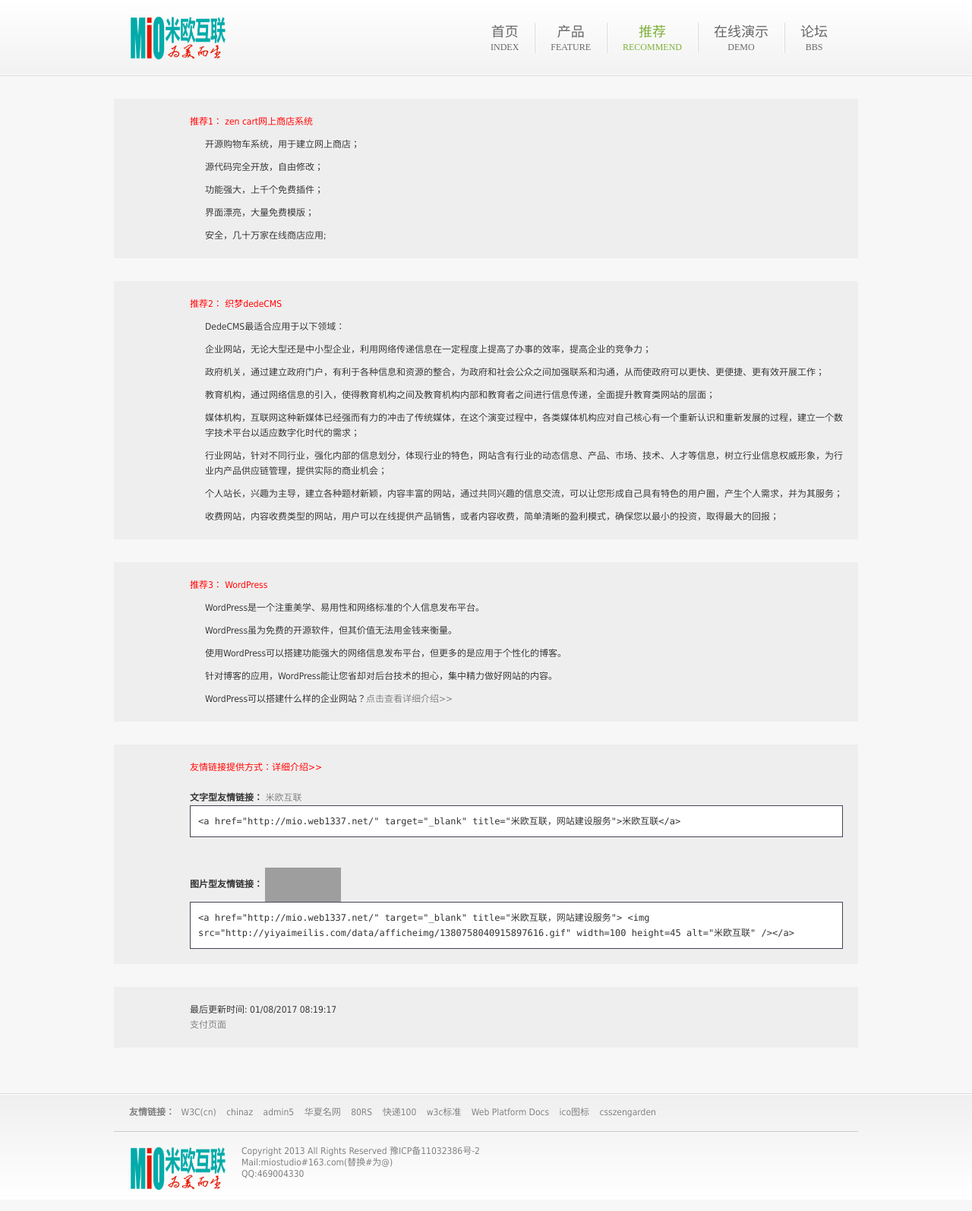
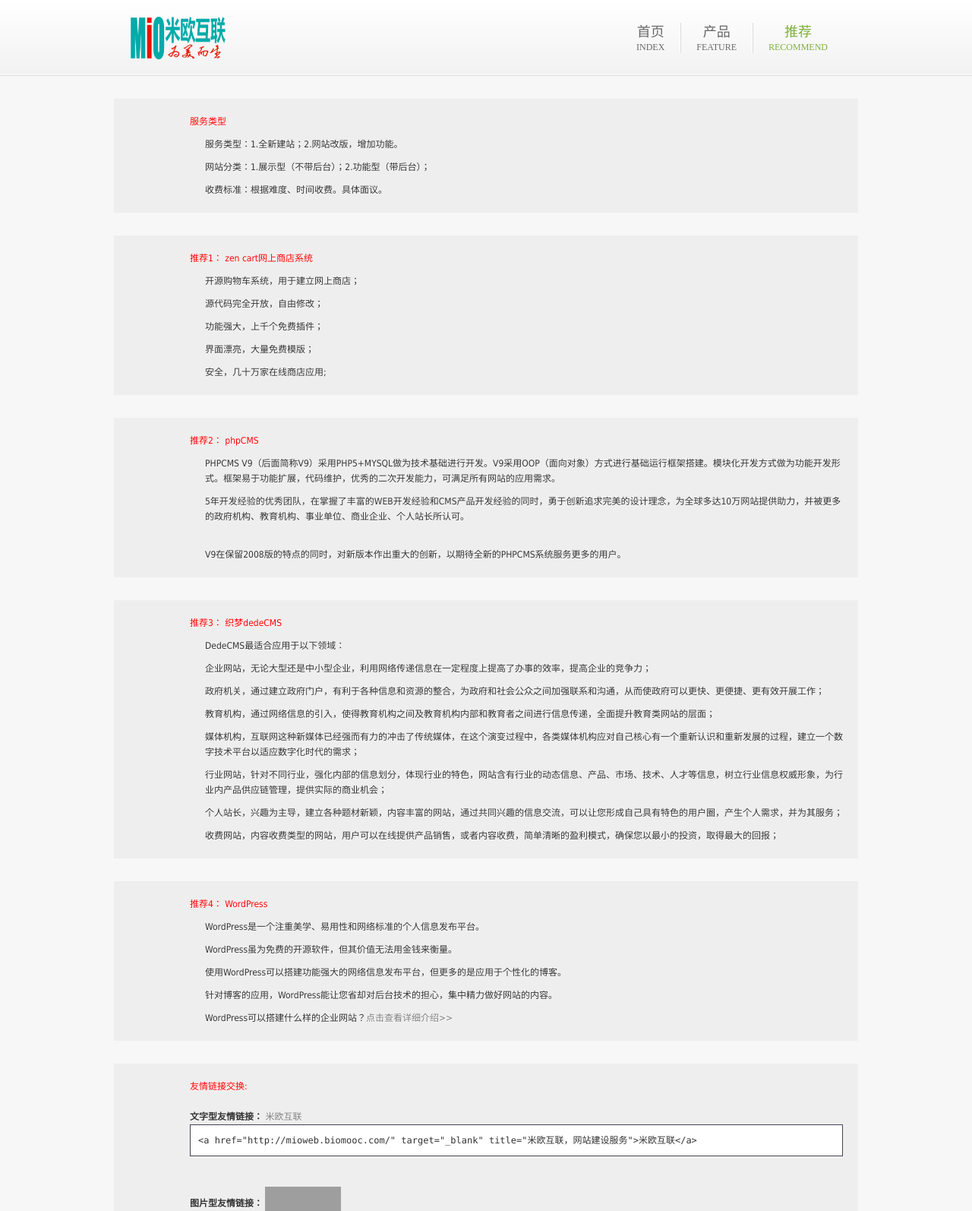
Before and after one commit to DawnEve/mioweb, a plain HTML site: page recommend.html in a window 1280 px wide. Shown: the top 1594 px of the page at 76% size. Drawn offline with Linux system fonts and the light colour scheme; grey boxes are pictures that could not be loaded.

Commit message:
modify url

```diff
--- a/feature.html
+++ b/feature.html
@@ -34,7 +34,7 @@
 			<a href="index.html"  title="米欧互联 互联网技术服务专家"><img src="images/logo.png" height="59px"  /></a>
 		</div>
 		<ul class="nav">
-			<li class="first">
+            <li class="first">
             	<a href="index.html">
                     <p class="cn">首页</p>
                     <p class="en">INDEX</p>
@@ -50,18 +50,6 @@
             	<a href="recommend.html">
                     <p class="cn">推荐</p>
                     <p class="en">RECOMMEND</p>
-                </a>
-            </li>
-			<li>
-            	<a href="http://ling.holdonhosting.net" target="_blank">
-                    <p class="cn">在线演示</p>
-                    <p class="en">DEMO</p>
-                </a>
-            </li>
-			<li>
-            	<a href="http://iling.likesyou.org/" target="_blank">
-                    <p class="cn">论坛</p>
-                    <p class="en">BBS</p>
                 </a>
             </li>
 		</ul>
@@ -188,18 +176,16 @@
             </span>
         </div>
         <div class="copyright">
-        	<div class="ft-logo"><img src="images/logo.png" height="59px"  /></div>
+        	<div class="ft-logo"><img src="images/logo.png" height="59px" /></div>
         	<div class="ft-infor">
-			<span>Copyright 2013 All Rights Reserved 豫ICP备11032386号-2</span>
+			<span>Copyright 2009-2017 All Rights Reserved 豫ICP备11032386号-2</span>
 
 			<span>Mail:miostudio#163.com(替换#为@)</span>
 			<span>QQ:469004330 </span>
 			<span>
-			<!--
-            <script type="text/javascript" src="http://js.tongji.linezing.com/3322729/tongji.js"></script>
-            <noscript><a href="http://www.linezing.com"><img src="http://img.tongji.linezing.com/3322729/tongji.gif"/></a></noscript>
-			-->
+              <script type="text/javascript" src="http://shop.xingyuan58.com/shop/resource/js/tongji.js"></script>
             </span>
+
 			</div>
         </div>
     </div>
--- a/recommend.html
+++ b/recommend.html
@@ -29,7 +29,7 @@
             <a href="index.html"  title="米欧互联 互联网技术服务专家"><img src="images/logo.png" height="59px"  /></a>
         </div>
         <ul class="nav">
-           <li class="first">
+            <li class="first">
             	<a href="index.html">
                     <p class="cn">首页</p>
                     <p class="en">INDEX</p>
@@ -47,23 +47,27 @@
                     <p class="en">RECOMMEND</p>
                 </a>
             </li>
-			<li>
-            	<a href="http://ling.holdonhosting.net" target="_blank">
-                    <p class="cn">在线演示</p>
-                    <p class="en">DEMO</p>
-                </a>
-            </li>
-			<li>
-            	<a href="http://iling.likesyou.org/" target="_blank">
-                    <p class="cn">论坛</p>
-                    <p class="en">BBS</p>
-                </a>
-            </li>
 		</ul>
     </div>
 </div>
 
 <div class="main">
+
+
+
+	<div class="content">
+		 <p><a href="http://www.phpcms.cn/" target="_blank" style="color:#f00;">
+			服务类型</a>
+		</p>
+
+		<p class="p2">服务类型：1.全新建站；2.网站改版，增加功能。</p>
+		<p class="p2">网站分类：1.展示型（不带后台）；2.功能型（带后台）；</p>
+		<p class="p2">收费标准：根据难度、时间收费。具体面议。</p>
+
+	</div>
+	<div class="space30"></div>
+
+
 	<div class="content">
 
     	<p><a href="http://www.zen-cart.cn/" target="_blank" style="color:#f00;">
@@ -75,14 +79,25 @@
 		<p class="p2">界面漂亮，大量免费模版；</p>
 		<p class="p2">安全，几十万家在线商店应用;</p>
 	</div>
-
 	<div class="space30"></div>
 
+
+	<div class="content">
+		 <p><a href="http://www.phpcms.cn/" target="_blank" style="color:#f00;">
+			推荐2：  phpCMS</a>
+		</p>
+
+		<p class="p2">PHPCMS V9（后面简称V9）采用PHP5+MYSQL做为技术基础进行开发。V9采用OOP（面向对象）方式进行基础运行框架搭建。模块化开发方式做为功能开发形式。框架易于功能扩展，代码维护，优秀的二次开发能力，可满足所有网站的应用需求。 </p>
+		<p class="p2">5年开发经验的优秀团队，在掌握了丰富的WEB开发经验和CMS产品开发经验的同时，勇于创新追求完美的设计理念，为全球多达10万网站提供助力，并被更多的政府机构、教育机构、事业单位、商业企业、个人站长所认可。 </p>
+　　	<p class="p2">V9在保留2008版的特点的同时，对新版本作出重大的创新，以期待全新的PHPCMS系统服务更多的用户。</p>
+
+	</div>
+	<div class="space30"></div>
 
 
 	<div class="content">
 		 <p><a href="http://www.dedecms.com/" target="_blank" style="color:#f00;">
-			推荐2：  织梦dedeCMS</a>
+			推荐3：  织梦dedeCMS</a>
 		</p>
 
 		<p class="p2">DedeCMS最适合应用于以下领域：</p>
@@ -93,19 +108,14 @@
 		<p class="p2">行业网站，针对不同行业，强化内部的信息划分，体现行业的特色，网站含有行业的动态信息、产品、市场、技术、人才等信息，树立行业信息权威形象，为行业内产品供应链管理，提供实际的商业机会；</p>
 		<p class="p2">个人站长，兴趣为主导，建立各种题材新颖，内容丰富的网站，通过共同兴趣的信息交流，可以让您形成自己具有特色的用户圈，产生个人需求，并为其服务；</p>
 		<p class="p2">收费网站，内容收费类型的网站，用户可以在线提供产品销售，或者内容收费，简单清晰的盈利模式，确保您以最小的投资，取得最大的回报；</p>
-
 	</div>
-
-
-
-
-		<div class="space30"></div>
+	<div class="space30"></div>
 
 
 
 	<div class="content">
 		 <p><a href="http://www.wordpress.org/" target="_blank" style="color:#f00;">
-			推荐3：  WordPress</a>
+			推荐4：  WordPress</a>
 		</p>
 
 		<p class="p2">WordPress是一个注重美学、易用性和网络标准的个人信息发布平台。  </p>
@@ -116,23 +126,16 @@
 
 
 		<p class="p2">WordPress可以搭建什么样的企业网站？<a href="http://poster469.blog.163.com/blog/static/13191134201310231140801/" target="_blank" title="WordPress商业案例、技术细节">点击查看详细介绍>></a>	  </p>
-
 	</div>
-
-
-
-
-
-
-			<div class="space30"></div>
+	<div class="space30"></div>
 
 
 
 
 
 	<div class="content">
-		<p><a href="http://iling.likesyou.org/forum/forum.php?mod=viewthread&tid=40" target="_blank" style="color:#f00;">
-			友情链接提供方式：详细介绍>> </a>
+		<p><a target="_blank" style="color:#f00;">
+			友情链接交换:</a>
 		</p>
 
 
@@ -140,18 +143,18 @@
 
 		<br>
 		<p><b>文字型友情链接：</b>
-			<a href="http://mio.web1337.net/" target="_blank" title="米欧互联，网站建设服务">米欧互联</a>
+			<a href="http://mioweb.biomooc.com/" target="_blank" title="米欧互联，网站建设服务">米欧互联</a>
 		<code>
-			&lt;a href="http://mio.web1337.net/" target="_blank" title="米欧互联，网站建设服务">米欧互联&lt;/a&gt;
+			&lt;a href="http://mioweb.biomooc.com/" target="_blank" title="米欧互联，网站建设服务">米欧互联&lt;/a&gt;
 		</code>
 
 
 		<br><br>
 		<p><b>图片型友情链接：</b>
-				<a href="http://mio.web1337.net/" target="_blank" title="米欧互联，网站建设服务"> <img style="display:inline-block;" src="http://yiyaimeilis.com/data/afficheimg/1380758040915897616.gif" width=100 height=45 alt="米欧互联" /></a>
+				<a href="http://mioweb.biomooc.com/" target="_blank" title="米欧互联，网站建设服务"> <img style="display:inline-block;" src="http://mioweb.biomooc.com/images/mio.gif" width=100 height=45 alt="米欧互联" /></a>
 		<code>
-			&lt;a href="http://mio.web1337.net/" target="_blank" title="米欧互联，网站建设服务"&gt;
-			&lt;img src="http://yiyaimeilis.com/data/afficheimg/1380758040915897616.gif" width=100 height=45 alt="米欧互联" />&lt;/a&gt;
+			&lt;a href="http://mioweb.biomooc.com/" target="_blank" title="米欧互联，网站建设服务"&gt;
+			&lt;img src="http://mioweb.biomooc.com/images/mio.gif" width=100 height=45 alt="米欧互联" />&lt;/a&gt;
 		</code>
 		</p>
 
@@ -222,15 +225,14 @@
             </span>
         </div>
         <div class="copyright">
-        	<div class="ft-logo"><a href="index.html"><img src="images/logo.png" height="59px"  /></a></div>
+        	<div class="ft-logo"><img src="images/logo.png" height="59px" /></div>
         	<div class="ft-infor">
-			<span>Copyright 2013 All Rights Reserved 豫ICP备11032386号-2</span>
+			<span>Copyright 2009-2017 All Rights Reserved 豫ICP备11032386号-2</span>
 
 			<span>Mail:miostudio#163.com(替换#为@)</span>
 			<span>QQ:469004330 </span>
 			<span>
-            <script type="text/javascript" src="http://js.tongji.linezing.com/3322729/tongji.js"></script>
-            <noscript><a href="http://www.linezing.com"><img src="http://img.tongji.linezing.com/3322729/tongji.gif"/></a></noscript>
+              <script type="text/javascript" src="http://shop.xingyuan58.com/shop/resource/js/tongji.js"></script>
             </span>
 
 			</div>
```
Also changed, not shown: index.html (+11 -12 lines), payment.html (+8 -21 lines), images/qr_alipay.png (added).
